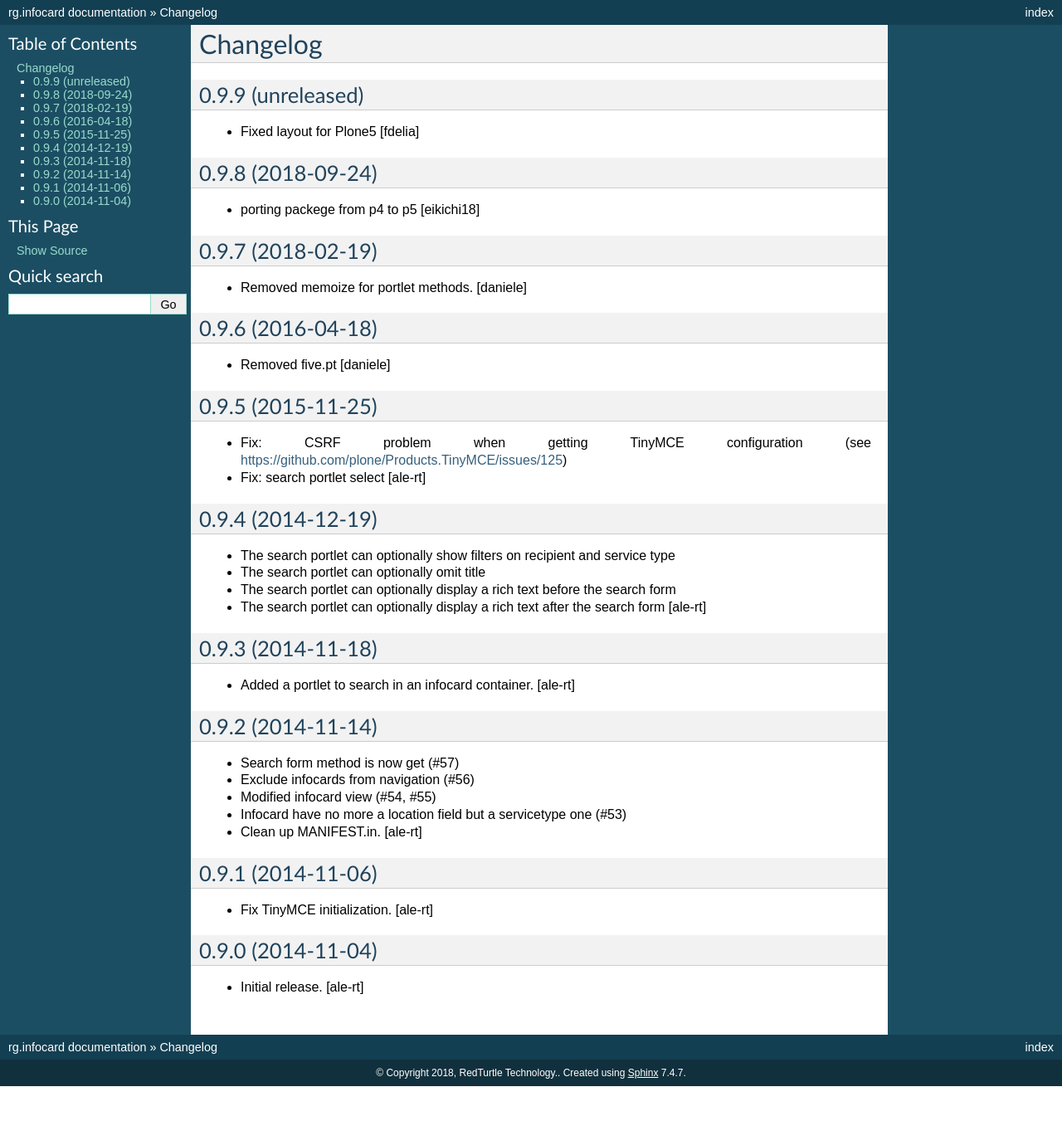
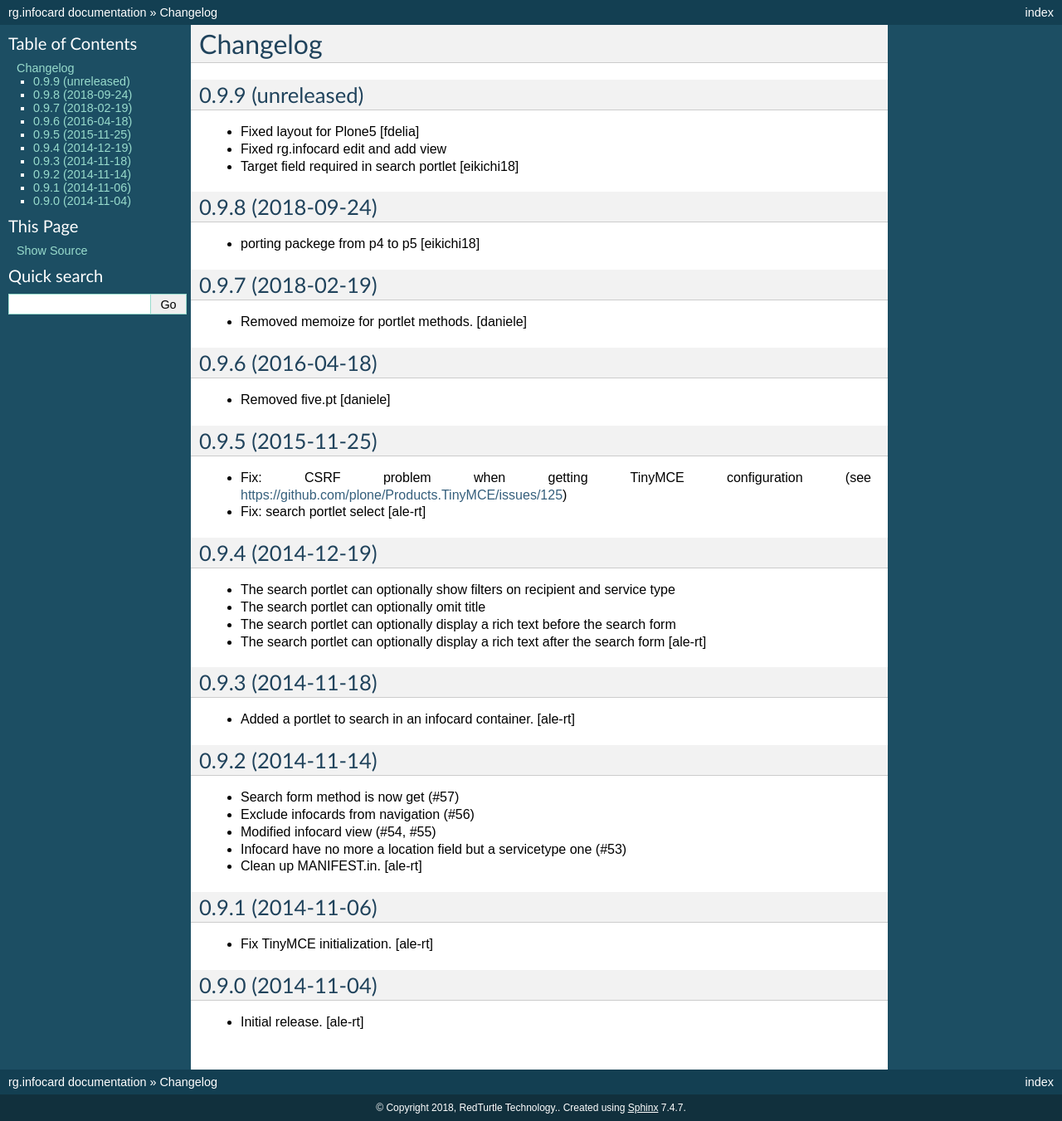
Before and after one commit to PloneGov-IT/rg.infocard, a Sphinx documentation site: the page built from docs/CHANGELOG.rst, in a window 1280 px wide. Shown: the whole page at 83% size. Built offline with Sphinx 7.4.7, drawn with Linux system fonts in a browser that asks for light colours; before the commit the page ends 1309 px from its top, so only the background shows below that.

Commit message:
[doc][fix] updated CHANGELOG + target field become required

```diff
--- a/docs/CHANGELOG.rst
+++ b/docs/CHANGELOG.rst
@@ -8,6 +8,10 @@ Changelog
 ------------------
 
 - Fixed layout for Plone5 [fdelia]
+- Fixed rg.infocard edit and add view
+- Target field required in search portlet
+  [eikichi18]
+
 
 
 0.9.8 (2018-09-24)
```
Also changed, not shown: 1 other file.
